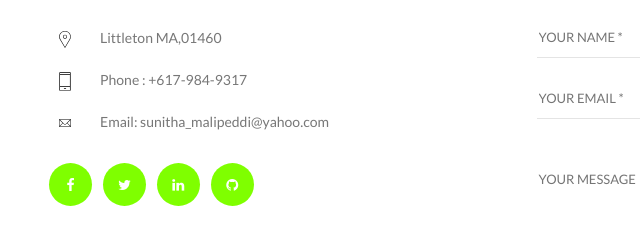
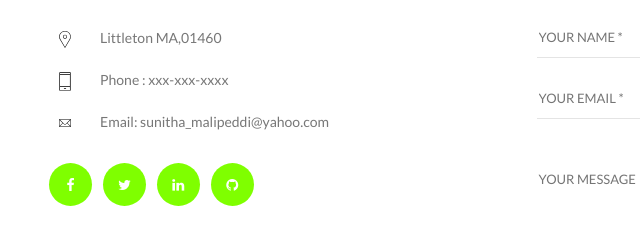
Before and after one commit to smalipeddi/Sunitha_Malipeddi_Portfolio, a plain HTML site: page contacts.html in a window 1280 px wide. Shown: the part 853-1086 px from the top of the page, 21-661 px from the left. Drawn offline with nearby package versions, Linux system fonts and the light colour scheme; some packages are replaced by stand-ins of ours.

Commit message:
Update contacts.html
removed contact number

```diff
--- a/contacts.html
+++ b/contacts.html
@@ -98,7 +98,7 @@
 						</tr>
 						<tr>
 							<td><img src="images/svg/mobile-phone.svg" class="address-icon"></td>
-							<td>Phone : +617-984-9317</td>
+							<td>Phone : xxx-xxx-xxxx</td>
 						</tr>
 						<tr>
 							<td><img src="images/svg/envelope.svg" class="address-icon"></td>
```
